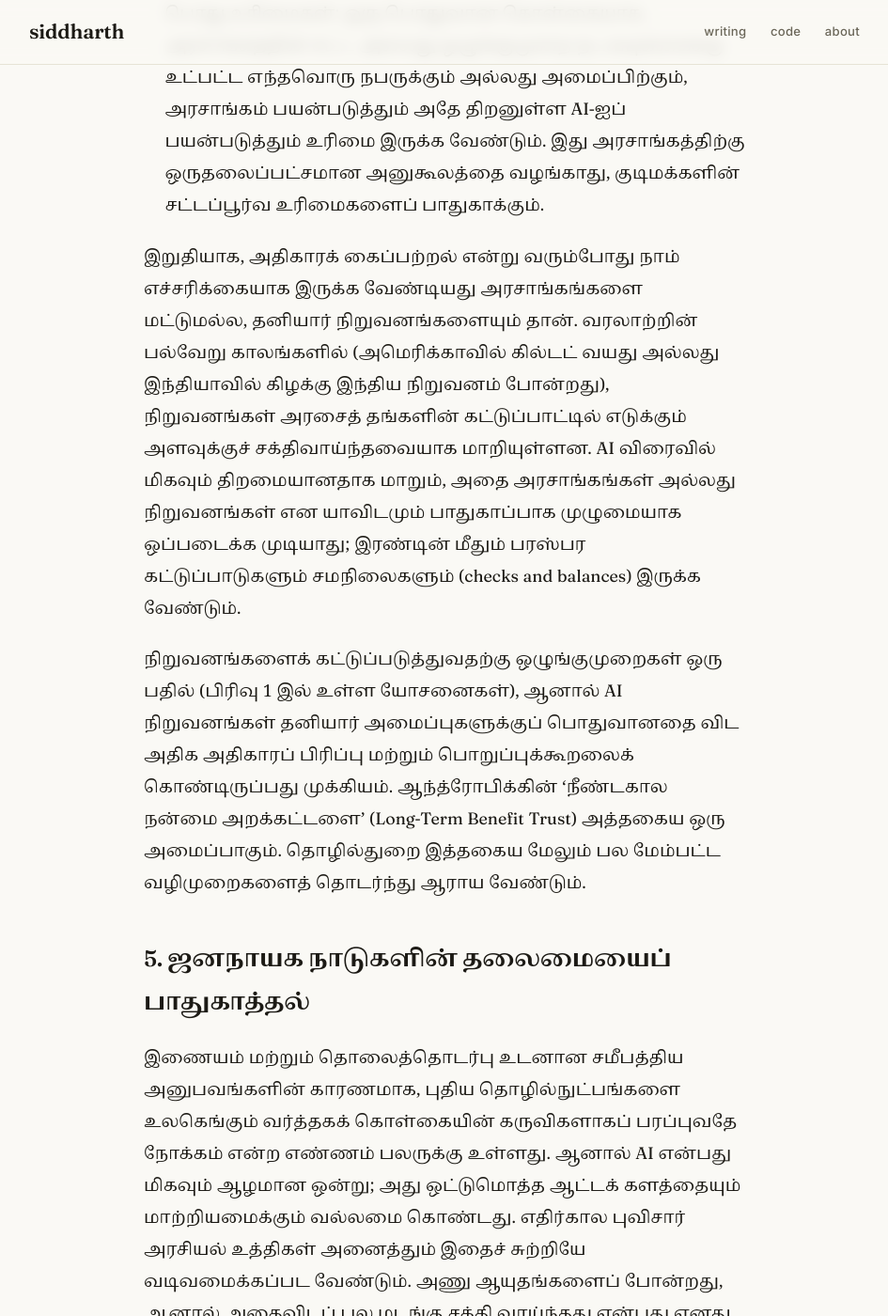
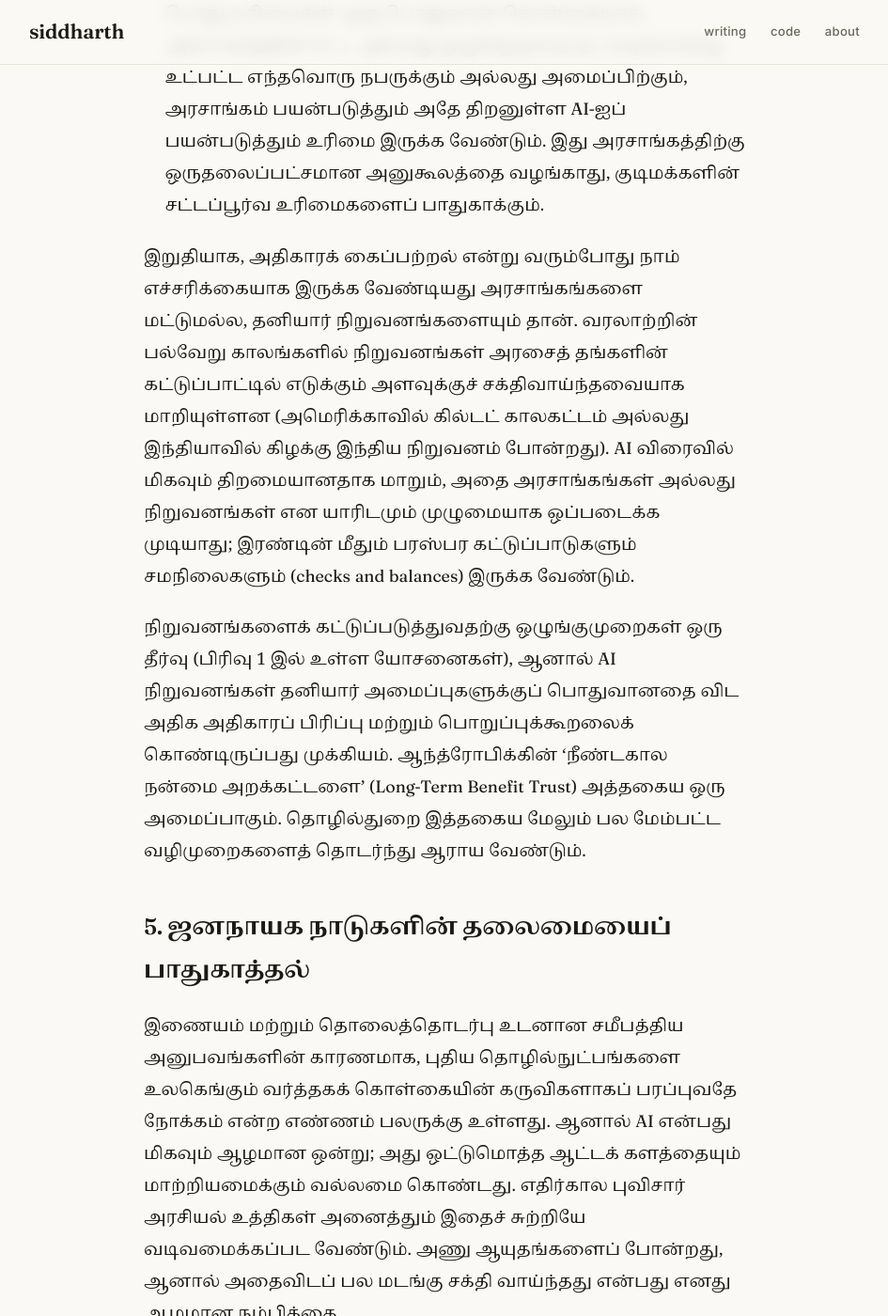
Before and after one commit to neotamizhan/neotamizhan.github.io, a Jekyll site: the page built from _posts/2026-07-14-policy-on-the-ai-exponential-ta.md, in a window 1280 px wide and 1400 px high, scrolled down 21046 px. Shown: the whole window at 94% size, without its empty margins (167-1112 px from the left). Built offline with Jekyll 4.4.1, drawn with Linux system fonts in a browser that asks for light colours.

Commit message:
Update policy on AI exponential

```diff
--- a/_posts/2026-07-14-policy-on-the-ai-exponential-ta.md
+++ b/_posts/2026-07-14-policy-on-the-ai-exponential-ta.md
@@ -114,9 +114,9 @@
 - தரவுத் தரகர் குறைபாட்டை (data broker loophole) மூடுதல்: அமெரிக்கர்கள் தனியார் நிறுவனங்களுடன் (இணைய வழங்குநர்கள் போன்றவர்கள்) பகிர்ந்து கொள்ளும் தரவை விலைக்கு வாங்கி, அதை உள்நாட்டு உளவு மற்றும் சட்ட அமலாக்கத்தில் மொத்த பகுப்பாய்விற்குப் பயன்படுத்த தற்போதைய சட்டம் அனுமதிக்கிறது. தனியுரிமைப் பாதுகாப்பில் உள்ள இந்த இடைவெளி மூடப்பட வேண்டும்; இல்லையெனில் AI இந்தத் தரவுகளைக் கொண்டு மக்களின் அந்தரங்கத்தை முழுமையாக வெளிச்சமிட்டுக் காட்டிவிடும்.
 - அரசாங்க நடவடிக்கைகளின் போது AI ஆலோசனைக்கான பொது உரிமைகள்: ஒரு பொதுவான கொள்கையாக, அரசாங்கத்தின் சட்ட அல்லது ஒழுங்குமுறை நடவடிக்கைக்கு உட்பட்ட எந்தவொரு நபருக்கும் அல்லது அமைப்பிற்கும், அரசாங்கம் பயன்படுத்தும் அதே திறனுள்ள AI-ஐப் பயன்படுத்தும் உரிமை இருக்க வேண்டும். இது அரசாங்கத்திற்கு ஒருதலைப்பட்சமான அனுகூலத்தை வழங்காது, குடிமக்களின் சட்டப்பூர்வ உரிமைகளைப் பாதுகாக்கும்.
 
-இறுதியாக, அதிகாரக் கைப்பற்றல் என்று வரும்போது நாம் எச்சரிக்கையாக இருக்க வேண்டியது அரசாங்கங்களை மட்டுமல்ல, தனியார் நிறுவனங்களையும் தான். வரலாற்றின் பல்வேறு காலங்களில் (அமெரிக்காவில் கில்டட் வயது அல்லது இந்தியாவில் கிழக்கு இந்திய நிறுவனம் போன்றது), நிறுவனங்கள் அரசைத் தங்களின் கட்டுப்பாட்டில் எடுக்கும் அளவுக்குச் சக்திவாய்ந்தவையாக மாறியுள்ளன. AI விரைவில் மிகவும் திறமையானதாக மாறும், அதை அரசாங்கங்கள் அல்லது நிறுவனங்கள் என யாவிடமும் பாதுகாப்பாக முழுமையாக ஒப்படைக்க முடியாது; இரண்டின் மீதும் பரஸ்பர கட்டுப்பாடுகளும் சமநிலைகளும் (checks and balances) இருக்க வேண்டும்.
+இறுதியாக, அதிகாரக் கைப்பற்றல் என்று வரும்போது நாம் எச்சரிக்கையாக இருக்க வேண்டியது அரசாங்கங்களை மட்டுமல்ல, தனியார் நிறுவனங்களையும் தான். வரலாற்றின் பல்வேறு காலங்களில்  நிறுவனங்கள் அரசைத் தங்களின் கட்டுப்பாட்டில் எடுக்கும் அளவுக்குச் சக்திவாய்ந்தவையாக மாறியுள்ளன (அமெரிக்காவில் கில்டட் காலகட்டம் அல்லது இந்தியாவில் கிழக்கு இந்திய நிறுவனம் போன்றது). AI விரைவில் மிகவும் திறமையானதாக மாறும், அதை அரசாங்கங்கள் அல்லது நிறுவனங்கள் என யாரிடமும் முழுமையாக ஒப்படைக்க முடியாது; இரண்டின் மீதும் பரஸ்பர கட்டுப்பாடுகளும் சமநிலைகளும் (checks and balances) இருக்க வேண்டும்.
 
-நிறுவனங்களைக் கட்டுப்படுத்துவதற்கு ஒழுங்குமுறைகள் ஒரு பதில் (பிரிவு 1 இல் உள்ள யோசனைகள்), ஆனால் AI நிறுவனங்கள் தனியார் அமைப்புகளுக்குப் பொதுவானதை விட அதிக அதிகாரப் பிரிப்பு மற்றும் பொறுப்புக்கூறலைக் கொண்டிருப்பது முக்கியம். ஆந்த்ரோபிக்கின் 'நீண்டகால நன்மை அறக்கட்டளை' (Long-Term Benefit Trust) அத்தகைய ஒரு அமைப்பாகும். தொழில்துறை இத்தகைய மேலும் பல மேம்பட்ட வழிமுறைகளைத் தொடர்ந்து ஆராய வேண்டும்.
+நிறுவனங்களைக் கட்டுப்படுத்துவதற்கு ஒழுங்குமுறைகள் ஒரு தீர்வு (பிரிவு 1 இல் உள்ள யோசனைகள்), ஆனால் AI நிறுவனங்கள் தனியார் அமைப்புகளுக்குப் பொதுவானதை விட அதிக அதிகாரப் பிரிப்பு மற்றும் பொறுப்புக்கூறலைக் கொண்டிருப்பது முக்கியம். ஆந்த்ரோபிக்கின் 'நீண்டகால நன்மை அறக்கட்டளை' (Long-Term Benefit Trust) அத்தகைய ஒரு அமைப்பாகும். தொழில்துறை இத்தகைய மேலும் பல மேம்பட்ட வழிமுறைகளைத் தொடர்ந்து ஆராய வேண்டும்.
 
 ## 5. ஜனநாயக நாடுகளின் தலைமையைப் பாதுகாத்தல்
 
```
